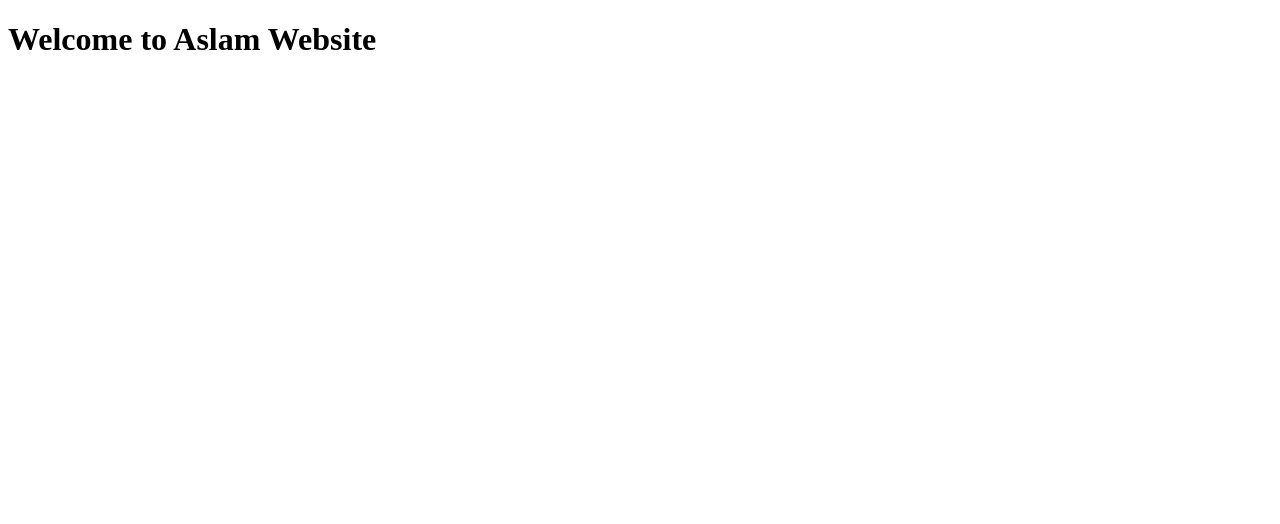
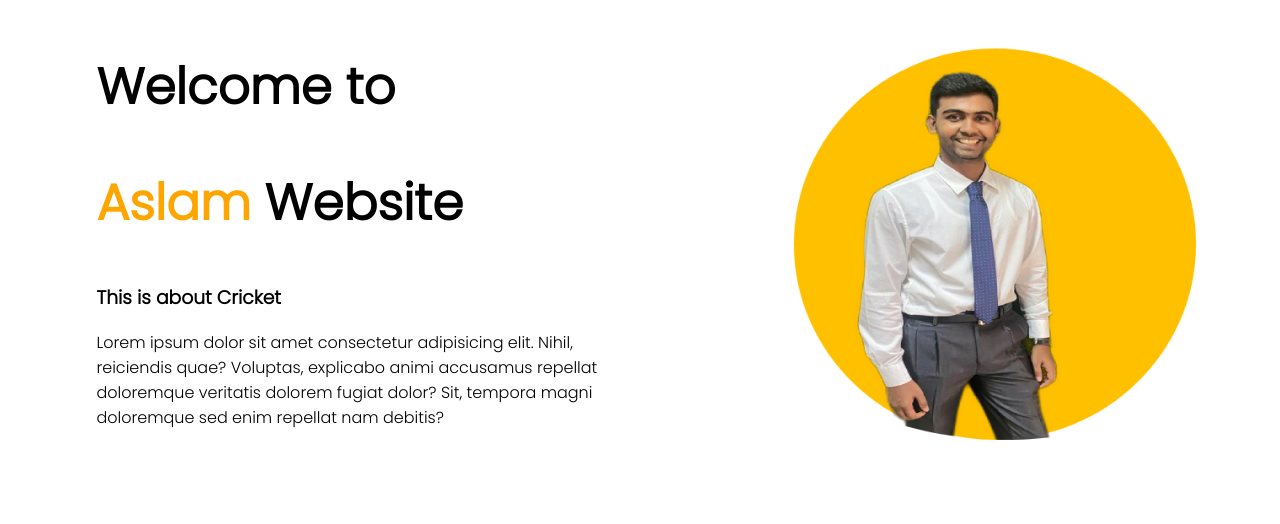
Before and after one commit to aslamcric/project, a plain HTML site: page index.html in a window 1280 px wide. Drawn offline with Linux system fonts and the light colour scheme.

Commit message:
top added

```diff
--- a/index.html
+++ b/index.html
@@ -5,9 +5,22 @@
     <meta http-equiv="X-UA-Compatible" content="IE=edge">
     <meta name="viewport" content="width=device-width, initial-scale=1.0">
     <title>Aslam Web Portfolio</title>
+    <link rel="preconnect" href="https://fonts.googleapis.com">
+<link rel="preconnect" href="https://fonts.gstatic.com" crossorigin>
+<link href="https://fonts.googleapis.com/css2?family=Poppins:wght@300&display=swap" rel="stylesheet">
     <link rel="stylesheet" href="style.css">
 </head>
 <body>
-    <h1>Welcome to Aslam Website</h1>
+    <section>
+        <div class="half-width">
+            <h1>Welcome to</h1>
+            <h1><span class="name-highlight">Aslam</span> Website</h1>
+            <h3>This is about Cricket</h3>
+            <p>Lorem ipsum dolor sit amet consectetur adipisicing elit. Nihil, reiciendis quae? Voluptas, explicabo animi accusamus repellat doloremque veritatis dolorem fugiat dolor? Sit, tempora magni doloremque sed enim repellat nam debitis?</p>
+        </div>
+        <div class="half-width">
+            <img src="images/profile1.png" alt="">
+        </div>
+    </section>
 </body>
 </html>
--- a/style.css
+++ b/style.css
@@ -0,0 +1,18 @@
+body{
+    font-family: 'Poppins', sans-serif;
+}
+h1{
+    font-size: 50px;
+}
+.name-highlight{
+    color: orange ;
+}
+.half-width{
+    width: 40%;
+    float: left;
+    margin-left: 5%;
+    padding-left: 2%;
+}
+.half-width img{
+    width: 100%;
+}
```
Also changed, not shown: images/profile1.png (added).
